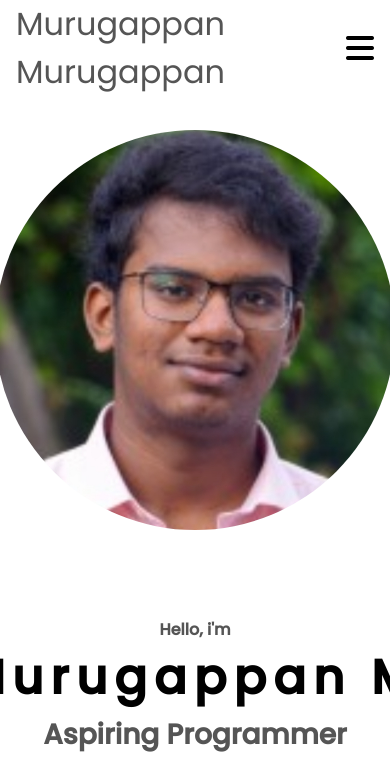
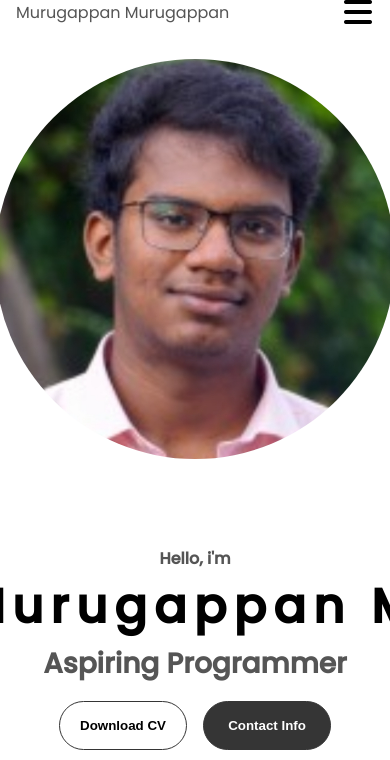
Before and after one commit to Murugappankrishna/Personal_Portfolio, a plain HTML site: page index.html in a window 390 px wide. Shown: the top 760 px of the page. Drawn offline with Linux system fonts and the light colour scheme.

Commit message:
Update mediaqueries.css

```diff
--- a/mediaqueries.css
+++ b/mediaqueries.css
@@ -8,6 +8,9 @@
   .hero {
     flex-direction: column;
   }
+   #nav-logo {
+    font-size: 1rem;
+  }
   .aboutme-container {
     display: flex;
     flex-direction: column;
```
